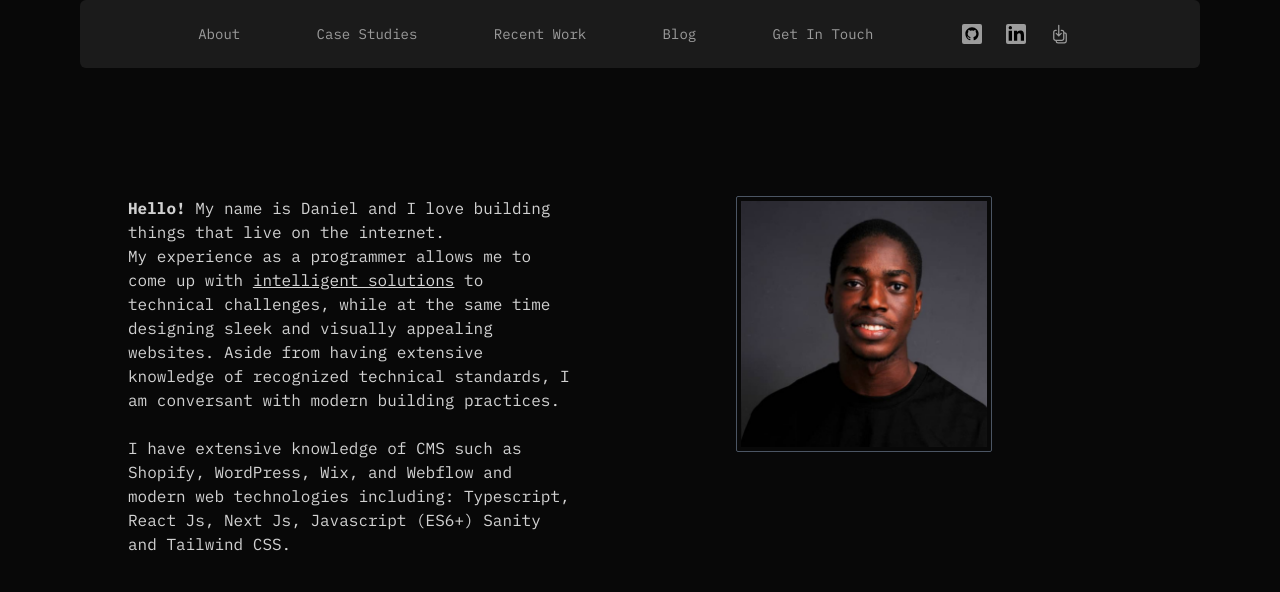
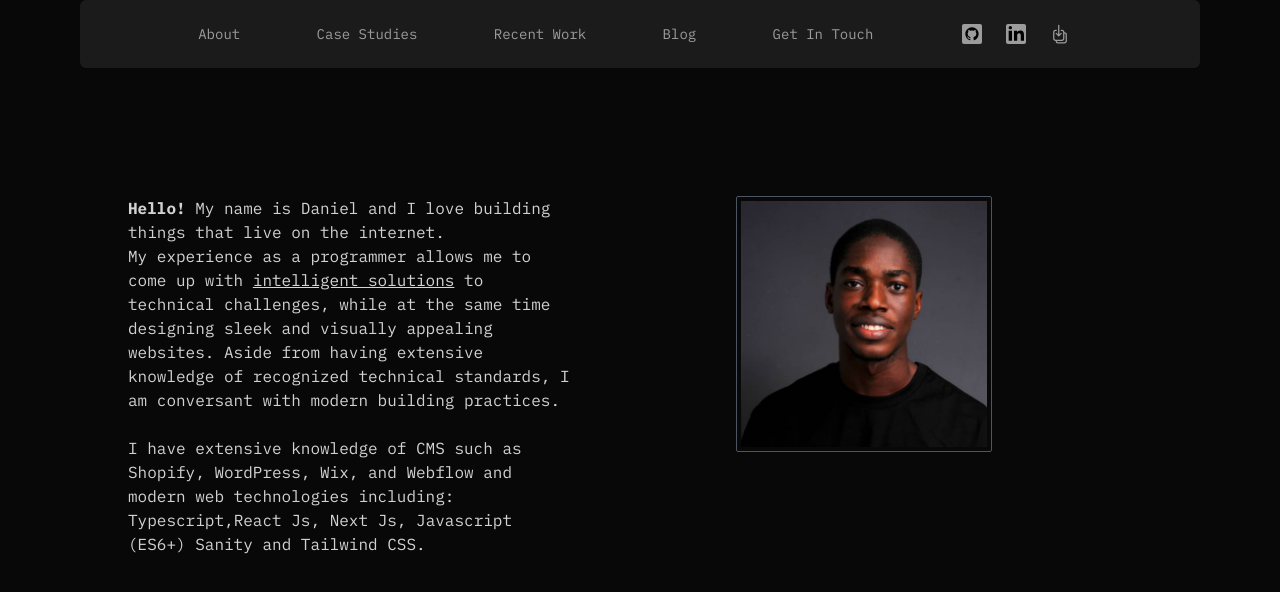
Before and after one commit to daniel-akinyemi/octane-portfolio-os, a Next.js app: page /about in a window 1280 px wide. Shown: the top 592 px of the page. Built offline with nearby package versions, Linux system fonts and the light colour scheme.

Commit message:
text animation added

```diff
--- a/src/app/about/page.tsx
+++ b/src/app/about/page.tsx
@@ -10,18 +10,18 @@ const page = () => {
           building things that live on the internet. <br />
           My experience as a programmer allows me to come up with{" "}
           <Link href="/recentwork">
-            <span className="underline text-[#d6d6d6]">
+            <span className="underline text-[#d6d6d6] hover:text-gray-100">
               intelligent solutions
             </span>
           </Link>{" "}
           to technical challenges, while at the same time designing sleek and
-          visually appealing websites. Aside from having extensive knowledge of
+          visually appealing websites. Aside from having <span className="hover:text-gray-100">extensive knowledge</span> of
           recognized technical standards, I am conversant with modern building
           practices.
           <br />
           <br /> I have extensive knowledge of CMS such as Shopify, WordPress,
-          Wix, and Webflow and modern web technologies including: Typescript,
-          React Js, Next Js, Javascript (ES6+) Sanity and Tailwind CSS.
+          Wix, and Webflow and modern web technologies including: <span className="hover:text-gray-100">Typescript</span>,
+          <span className="hover:text-gray-100">React Js</span>, <span className="hover:text-gray-100">Next Js</span>, <span className="hover:text-gray-100">Javascript (ES6+)</span> <span className="hover:text-gray-100">Sanity</span> and <span className="hover:text-gray-100">Tailwind CSS</span>.
         </div>
         <div className="max-w-md pt-32 mx-auto">
           <Image
```
